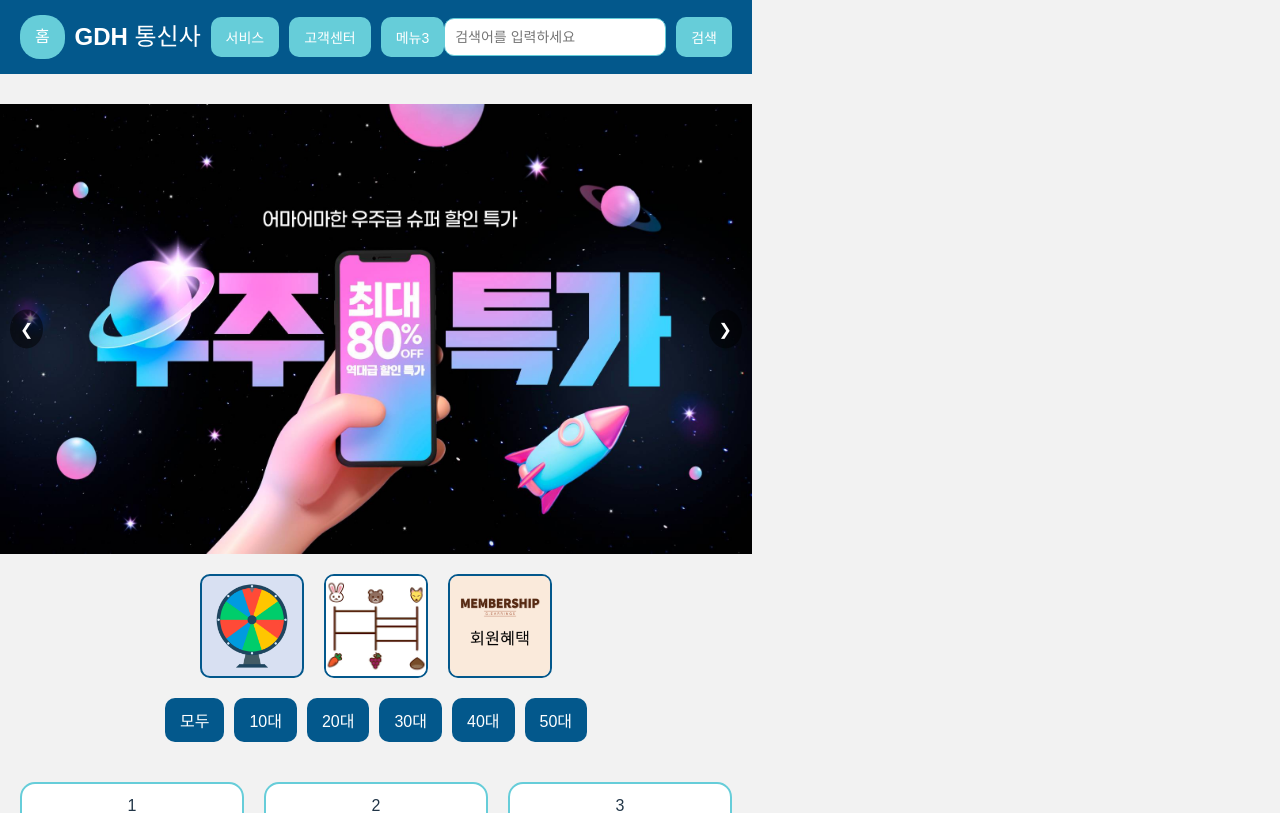
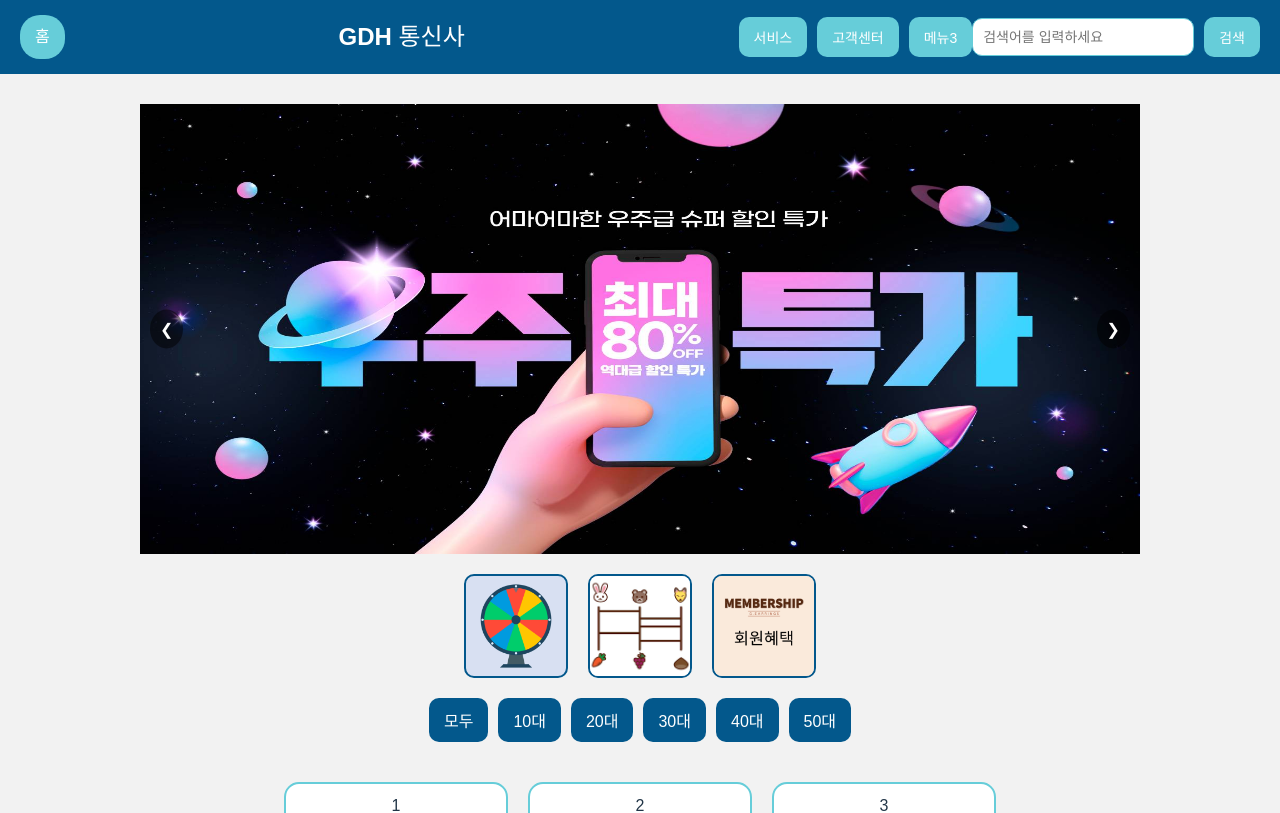
Before and after one commit to MrDos89/PMSProj, a React (Vite) app in the folder PMSProj/: page / in a window 1280 px wide. Shown: the top 813 px of the page. Built offline with nearby package versions, Linux system fonts and the light colour scheme.

Commit message:
[건민]중앙 정렬

```diff
--- a/PMSProj/src/App.css
+++ b/PMSProj/src/App.css
@@ -65,11 +65,28 @@ button:focus {
 
 
 /* App.css */
+/* body {
+  font-family: Arial, sans-serif;
+  background-color: #f2f2f2;
+  margin: 0 auto;
+  padding: 0;
+  display: flex;
+  justify-content: center;
+
+} */
+
+#root {
+  margin: 0;
+  padding: 0;
+  width: 100%; /* 전체 너비 사용 */
+}
+
 body {
   font-family: Arial, sans-serif;
   background-color: #f2f2f2;
   margin: 0;
   padding: 0;
+  width: 100%; /* 전체 너비 사용 */
 }
 
 .app-header {
--- a/PMSProj/src/cssall/Banner.css
+++ b/PMSProj/src/cssall/Banner.css
@@ -5,6 +5,22 @@
     height: 450px;
     margin: 0 auto;
     overflow: hidden;
+  }
+
+   /* .main-banner {
+    position: relative;
+    width: 100%; /* 브라우저 전체 너비 사용
+    height: 450px;
+    margin: 0; /* 중앙 여백 제거
+    overflow: hidden;
+  } */
+
+  .app-header {
+    background-color: #03588c;
+    color: white;
+    padding: 20px;
+    text-align: center;
+    width: 100%; /* 브라우저 전체 너비 사용 */
   }
 
   .banner-image {
```
